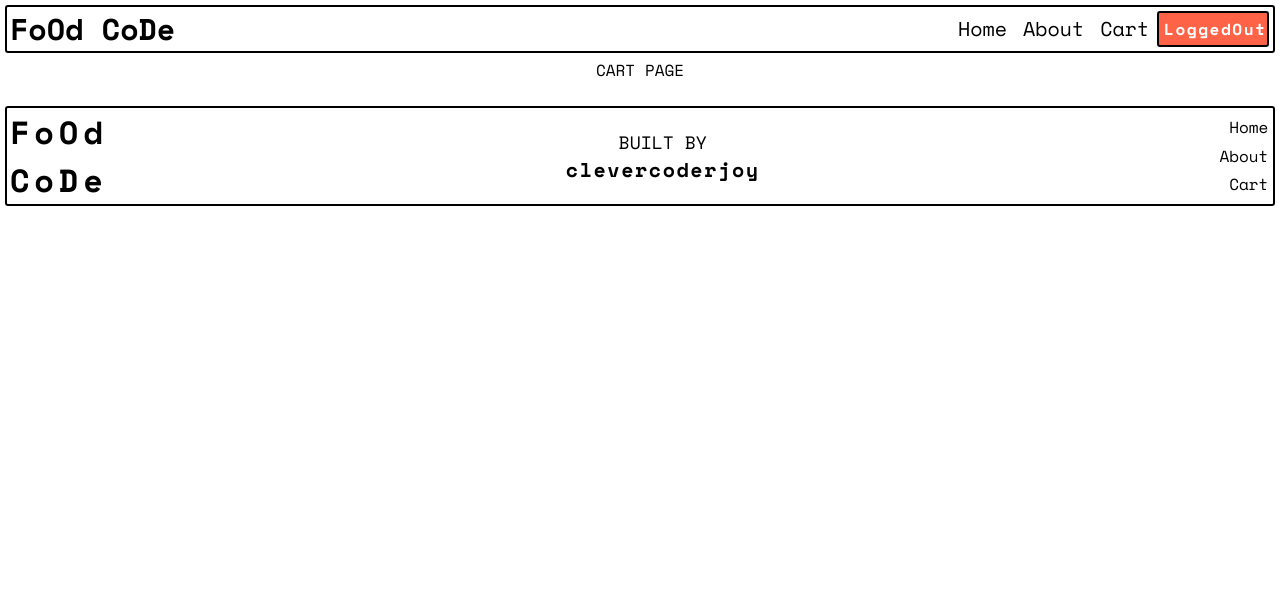
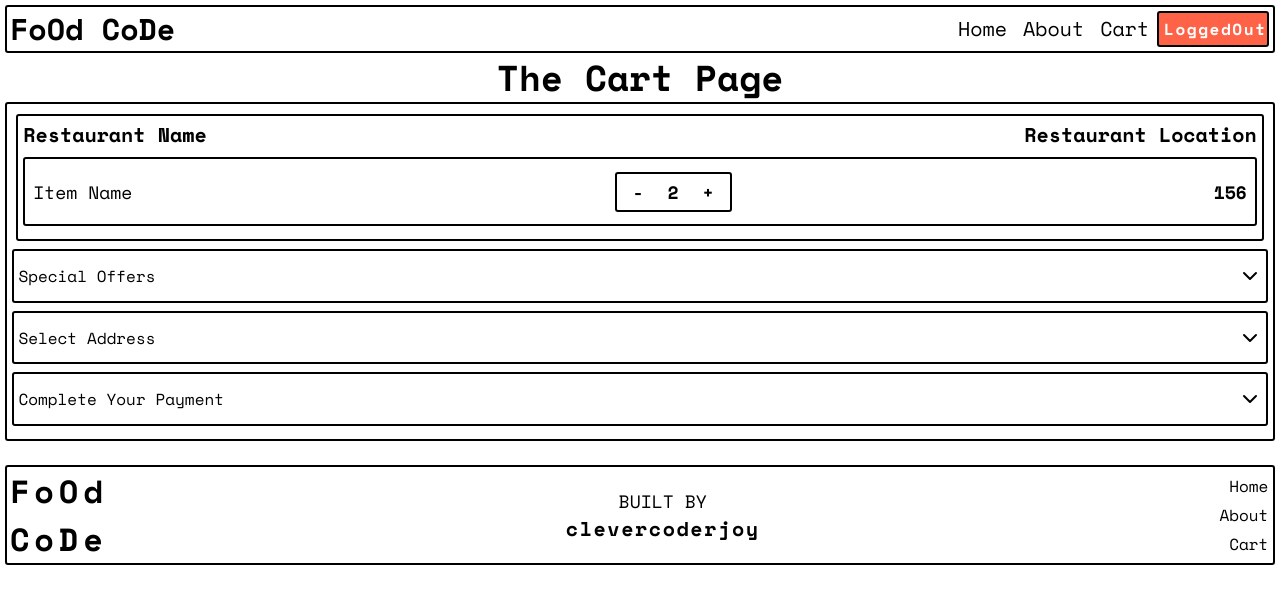
Before and after one commit to clevercoderjoy/Food-Code, a React (Vite) app: page /cart in a window 1280 px wide. Shown: the top 604 px of the page. Built offline with nearby package versions, Linux system fonts and the light colour scheme.

Commit message:
feat: implemented cart page

```diff
--- a/src/pages/cart/Cart.jsx
+++ b/src/pages/cart/Cart.jsx
@@ -1,7 +1,50 @@
+import Accordion from "../../components/accordion/Accordion";
+
 const Cart = () => {
+
+  const addressManager = <>
+    <h1>This is the address manager</h1></>;
+  const offerSelector = <>
+    <h1>This is the offerSelector</h1></>;
+  const paymentSelector = <>
+    <h1>This is the payment selector</h1></>;
+  const accordionClass = "border-black border-2 my-2 p-[0.3rem] rounded-[3px] text-left";
+
   return (
     <>
-      <h1>CART PAGE</h1>
+      <h2 className="text-4xl font-bold">The Cart Page</h2>
+      <div className="cartContainer m-[0.3rem] p-[0.3rem] border-black border-2 rounded-[3px]">
+        <div className="cartSummary border-2 border-black m-[0.3rem] p-[0.3rem]  rounded-[3px]">
+          <div className="restaurantDetails flex justify-between text-xl font-bold">
+            <div className="restaurantName">Restaurant Name</div>
+            <div className="restaurantLocation">Restaurant Location</div>
+          </div>
+          <div className="cartItemContainer flex justify-between items-center my-2 border-black border-2 py-[0.3rem] px-2 rounded-[3px] text-lg">
+            {/* <div className="cartItemContainerLeft text-left flex justify-between"> */}
+            <div className="cartItemName">Item Name</div>
+            <div className="cartItemQuantityButtons flex gap-6 font-bold cursor-pointer border-black border-2 px-4 py-1 rounded-[3px] my-2">
+              <button className="quantityButtons">-</button>
+              <div className="cartItemQuantity">{2}</div>
+              <button className="quantityButtons">+</button>
+            </div>
+            {/* </div> */}
+            {/* <div className="cartItemContainerLeft"> */}
+            <div className="cartItemPrice font-bold">156</div>
+            {/* </div> */}
+          </div>
+        </div>
+        <div className="accordionContainer">
+          <div className={`${accordionClass} offerSelector`}>
+            <Accordion title="Special Offers" content={offerSelector} />
+          </div>
+          <div className={`${accordionClass} addressManager`}>
+            <Accordion title="Select Address" content={addressManager} />
+          </div>
+          <div className={`${accordionClass} paymentSelector`}>
+            <Accordion title="Complete Your Payment" content={paymentSelector} />
+          </div>
+        </div>
+      </div>
     </>
   )
 }
```
